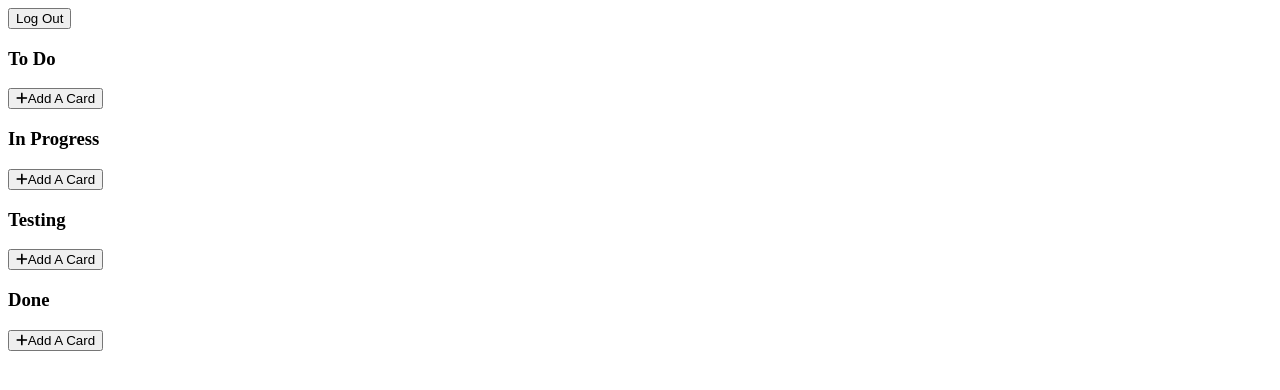
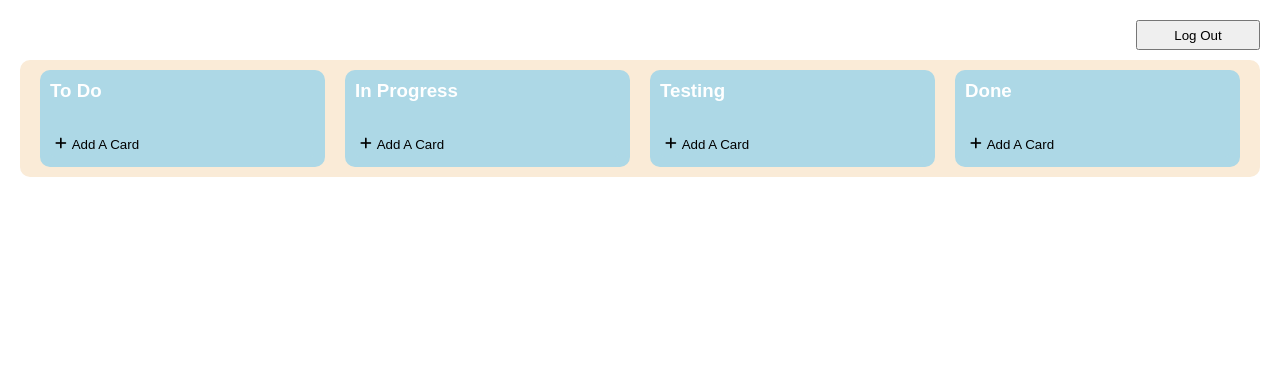
Before and after one commit to jajo21/kanban-meta5, a plain HTML site: page kanban.html in a window 1280 px wide. Drawn offline with Linux system fonts and the light colour scheme.

Commit message:
Stylat kanban.html sidan och länkat css filen i kanban.html

```diff
--- /dev/null
+++ b/Style/style.scss
@@ -0,0 +1,77 @@
+* {
+  margin: 0;
+  padding: 0;
+}
+
+body {
+  display: flex;
+  flex-direction: column;
+  padding: 20px;
+
+  .logOutButton {
+    width: 10%;
+    height: 30px;
+    margin-left: auto;
+  }
+  .kanbanContainer {
+    display: flex;
+    background-color: antiquewhite;
+    padding: 10px;
+    margin-top: 10px;
+    font-family: sans-serif;
+    border-radius: 10px;
+    .column {
+      display: flex;
+      flex-direction: column;
+      flex: 1;
+      width: auto;
+      background-color: lightblue;
+      padding: 10px;
+      margin: 0 10px;
+      border-radius: 10px;
+      height: 100%;
+      h3 {
+        margin-bottom: 20px;
+        color: white;
+        user-select: none;
+      }
+      .kanban-item {
+        padding: 10px 15px;
+        box-sizing: border-box;
+        background-color: white;
+        border-radius: 5px;
+        cursor: pointer;
+      }
+      .hold {
+        border: 4px solid black;
+      }
+      .invisible {
+        display: none;
+      }
+      .kanban-dropzone {
+        height: 10px;
+        transition: background 0.15s, height 0.15s;
+      }
+
+      .kanban-dropzone-active {
+        height: 20px;
+        background: rgba(0, 0, 0, 0.25);
+      }
+      .addButton {
+        display: flex;
+        padding: 5px;
+        background-color: lightblue;
+        border: none;
+        border-radius: 5px;
+        cursor: pointer;
+        margin-top: 10px;
+        &:hover {
+          background-color: lightcyan;
+        }
+        .fas {
+          margin-right: 5px;
+        }
+      }
+    }
+  }
+}
--- a/kanban.html
+++ b/kanban.html
@@ -1,36 +1,45 @@
 <!DOCTYPE html>
 <html lang="en">
-
   <head>
-    <meta charset="UTF-8">
-    <meta http-equiv="X-UA-Compatible" content="IE=edge">
-    <meta name="viewport" content="width=device-width, initial-scale=1.0">
-    <script src="https://kit.fontawesome.com/30b378bdb5.js" crossorigin="anonymous"></script>
+    <meta charset="UTF-8" />
+    <meta http-equiv="X-UA-Compatible" content="IE=edge" />
+    <meta name="viewport" content="width=device-width, initial-scale=1.0" />
+    <script
+      src="https://kit.fontawesome.com/30b378bdb5.js"
+      crossorigin="anonymous"
+    ></script>
     <title>Kanban Meta 5</title>
     <script src="main.js" type="module"></script>
-    <link rel="stylesheet" href="main.css">
+    <link rel="stylesheet" href="/Style/style.css" />
   </head>
 
   <body>
     <button class="logOutButton">Log Out</button>
-    <div id="kanbanContainer">
+    <div class="kanbanContainer">
       <div id="toDo" class="toDo column">
         <h3>To Do</h3>
-            <button type="button" class="addButton"><i class="fas fa-plus"></i>Add A Card</button>
+        <button type="button" class="addButton">
+          <i class="fas fa-plus"></i>Add A Card
+        </button>
       </div>
       <div id="inProgress" class="inProgress column">
         <h3>In Progress</h3>
-            <button type="button" class="addButton"><i class="fas fa-plus"></i>Add A Card</button>
+        <button type="button" class="addButton">
+          <i class="fas fa-plus"></i>Add A Card
+        </button>
       </div>
       <div id="testing" class="testing column">
         <h3>Testing</h3>
-            <button type="button" class="addButton"><i class="fas fa-plus"></i>Add A Card</button>
+        <button type="button" class="addButton">
+          <i class="fas fa-plus"></i>Add A Card
+        </button>
       </div>
       <div id="done" class="done column">
         <h3>Done</h3>
-            <button type="button" class="addButton"><i class="fas fa-plus"></i>Add A Card</button>
+        <button type="button" class="addButton">
+          <i class="fas fa-plus"></i>Add A Card
+        </button>
       </div>
     </div>
   </body>
-
 </html>
```
Also changed, not shown: Style/style.css (added), 1 other file. Lines whose indentation alone changed are shown as unchanged.
